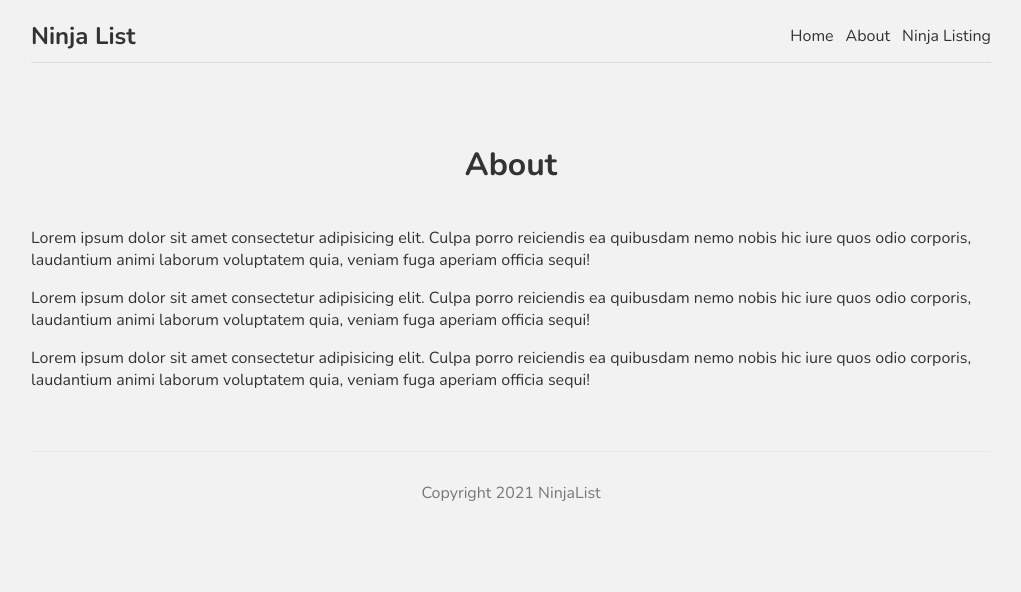
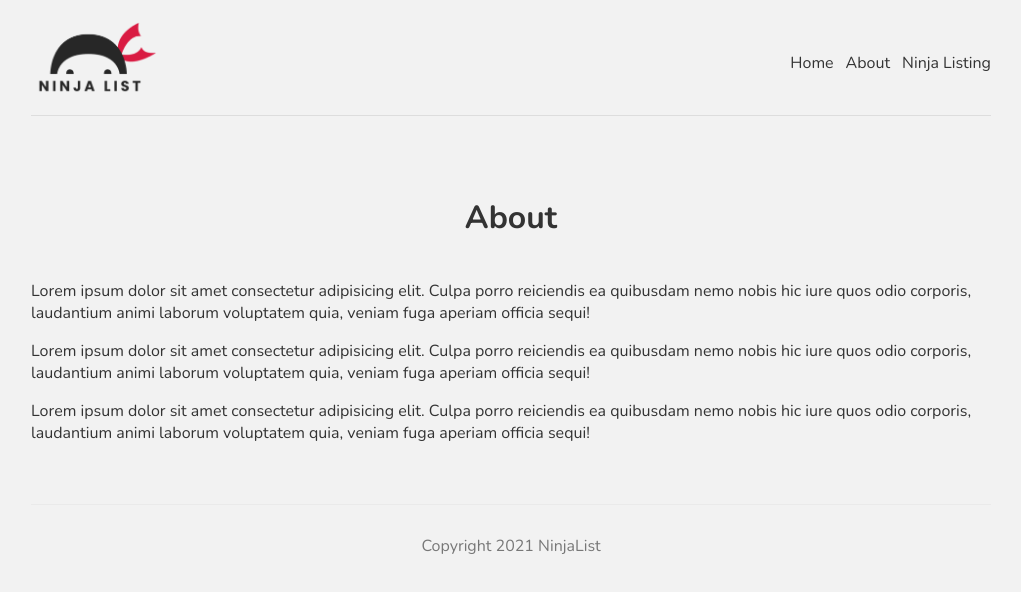
Before and after one commit to nathan-torquato/next-js-alpha, a Next.js app: page /about in a window 1280 px wide. Shown: the top 592 px of the page, without its empty margins (129-1150 px from the left). Built offline with nearby package versions, Linux system fonts and the light colour scheme.

Commit message:
feat: use images and metadata

```diff
--- a/components/Navbar.js
+++ b/components/Navbar.js
@@ -1,11 +1,14 @@
 import Link from 'next/link'
+import Image from 'next/image'
 
 const Navbar = () => {
   return (
     <nav>
-      <h1 className="logo">
-        <Link href="/">Ninja List</Link>
-      </h1>
+      <Link href="/">
+        <h1 className="logo">
+          <Image src="/logo.png" width={128} height={77}/>
+        </h1>
+      </Link>
       <Link href="/">
         Home
       </Link>
--- a/pages/about.js
+++ b/pages/about.js
@@ -5,7 +5,8 @@
   return (
     <div className={styles.container}>
       <Head>
-        <title>About</title>
+        <title>Ninja List | About</title>
+        <meta name="keywords" content="ninjas"/>
       </Head>
 
       <main>
--- a/pages/index.js
+++ b/pages/index.js
@@ -5,7 +5,8 @@
 export default function Home() {
   return (<>
     <Head>
-      <title>Home</title>
+      <title>Ninja List | Home</title>
+      <meta name="keywords" content="ninjas"/>
     </Head>
     <main>
       <h1 className={styles.title}>Homepage</h1>
--- a/pages/ninjas/index.js
+++ b/pages/ninjas/index.js
@@ -5,7 +5,8 @@
   return (
     <div className={styles.container}>
       <Head>
-        <title>Ninjas</title>
+        <title>Ninja List | Ninjas</title>
+        <meta name="keywords" content="ninjas"/>
       </Head>
 
       <main>
--- a/styles/globals.css
+++ b/styles/globals.css
@@ -1,6 +1,7 @@
 @import url('https://fonts.googleapis.com/css2?family=Nunito:wght@300;400;600;700&display=swap');
 
 body {
+  margin: 0;
   background: #f2f2f2;
   color: #333;
   font-family: "Nunito";
@@ -26,6 +27,7 @@
 }
 nav .logo {
   margin: 0 auto 0 0;
+  cursor: pointer;
 }
 nav .logo a {
   margin: 0;
```
Also changed, not shown: public/logo.png (added).
